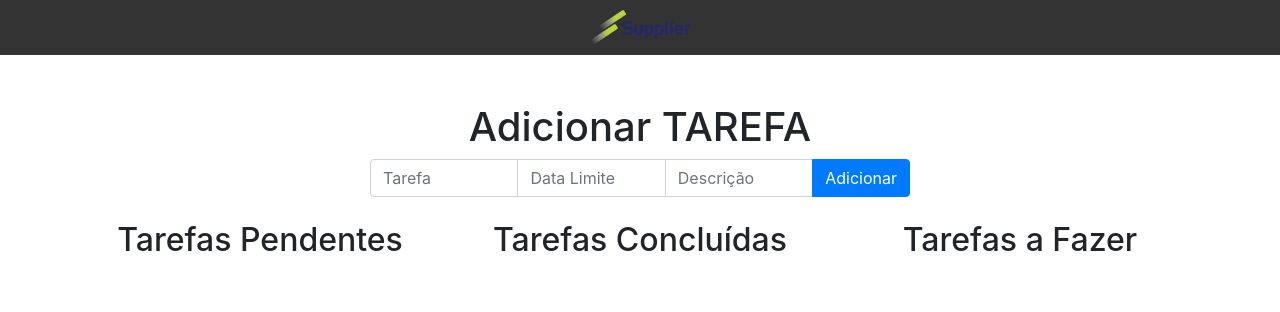
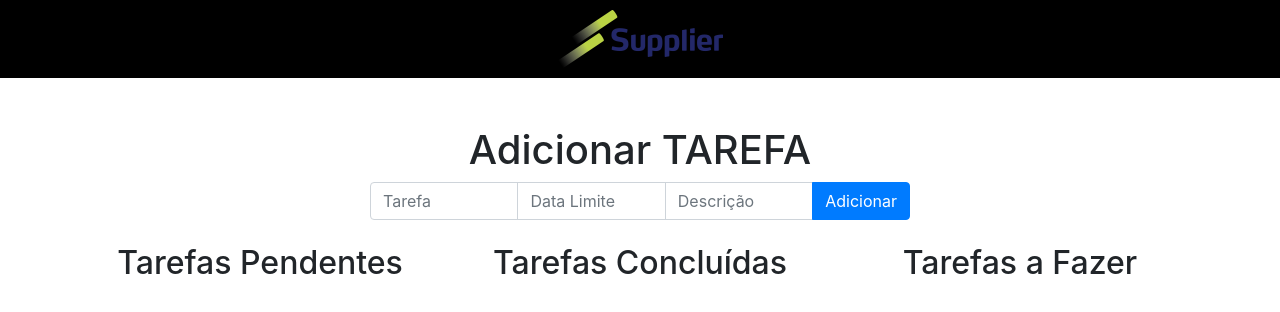
Before and after one commit to HenryCL/Lista_de_tarefas, an Angular app: page / in a window 1280 px wide. Shown: the top 312 px of the page. Built offline with nearby package versions, Linux system fonts and the light colour scheme.

Commit message:
New Branch Development

```diff
--- a/src/app/header/header.component.css
+++ b/src/app/header/header.component.css
@@ -1,15 +1,17 @@
 header {
-    background-color: #333;
+    background-color: #000;
     color: #fff;
     padding: 10px;
     text-align: center;
   }
 
   .logo img {
-    max-width: 100px;
+    max-width: 200px;
   }
 
-  .company-name {
+
+  /* opcional para nome da empresa */
+    /* .company-name {
     font-size: 24px;
     margin-top: 10px;
-  }
+  } */
```
